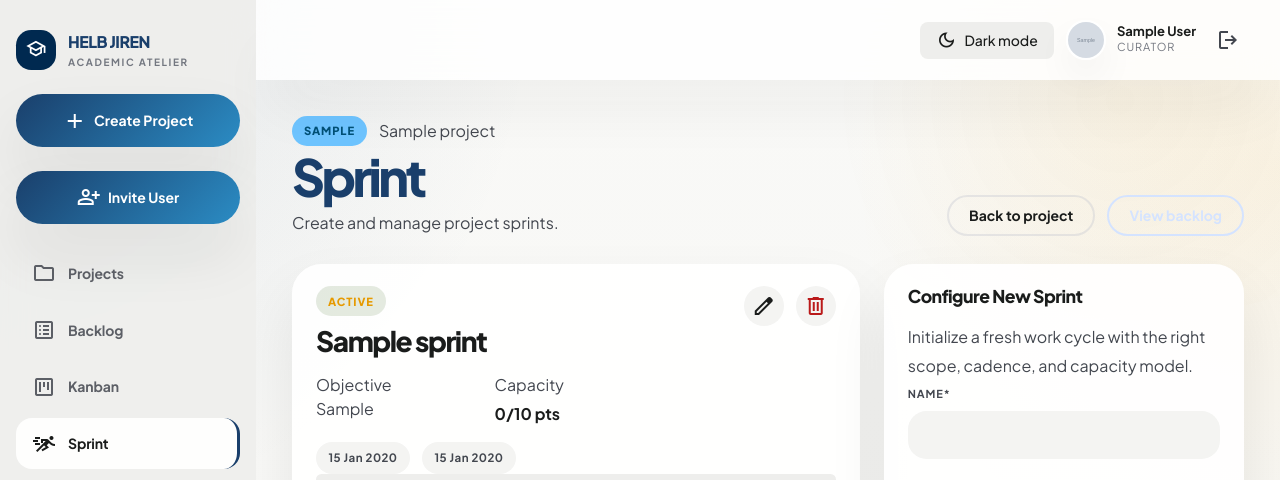
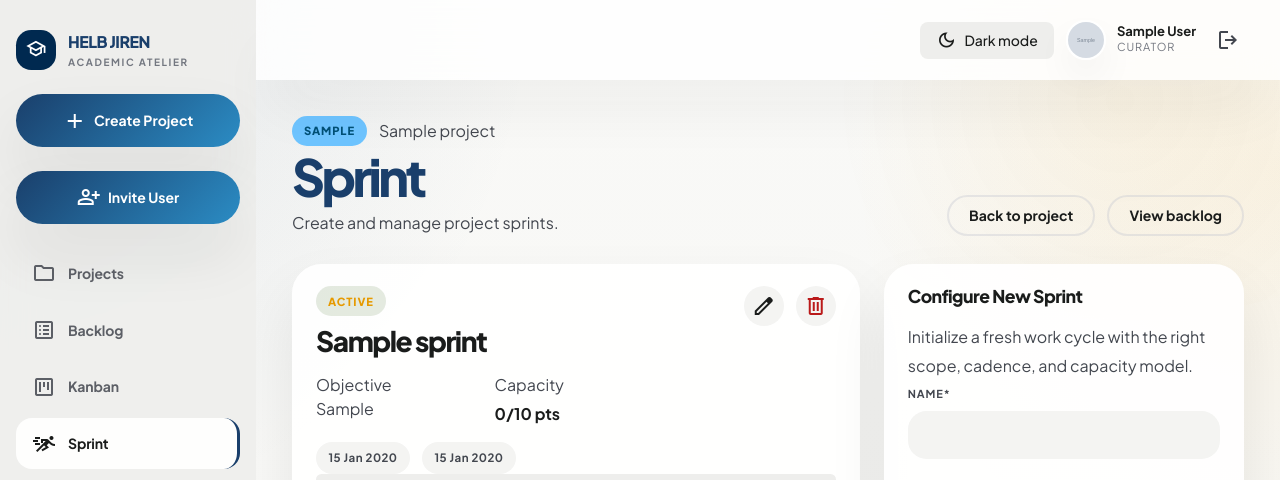
Before and after one commit to AkimBlk/JIREN, a Django app: page /project/1/sprints/admin/ in a window 1280 px wide. Shown: the top 480 px of the page. Run offline with Django 4.2, Linux system fonts and the light colour scheme; a user stored in the database is signed in; tables that the repository leaves empty hold one stand-in row (values such as "Sample post"); grey boxes marked "Sample" are stand-in pictures; some libraries are stand-ins or nearby versions.

Commit message:
fix btns on sprint page

```diff
--- a/blog/templates/blog/sprint_admin.html
+++ b/blog/templates/blog/sprint_admin.html
@@ -13,7 +13,7 @@
   </div>
   <div class="atelier-page-header__actions">
     <a class="btn btn-outline-secondary" href="{% url 'project-detail' project.pk %}">Back to project</a>
-    <a class="btn btn-outline-primary" href="{% url 'project-backlog' project.pk %}">View backlog</a>
+    <a class="btn btn-outline-secondary" href="{% url 'project-backlog' project.pk %}">View backlog</a>
   </div>
 </section>
 
```
